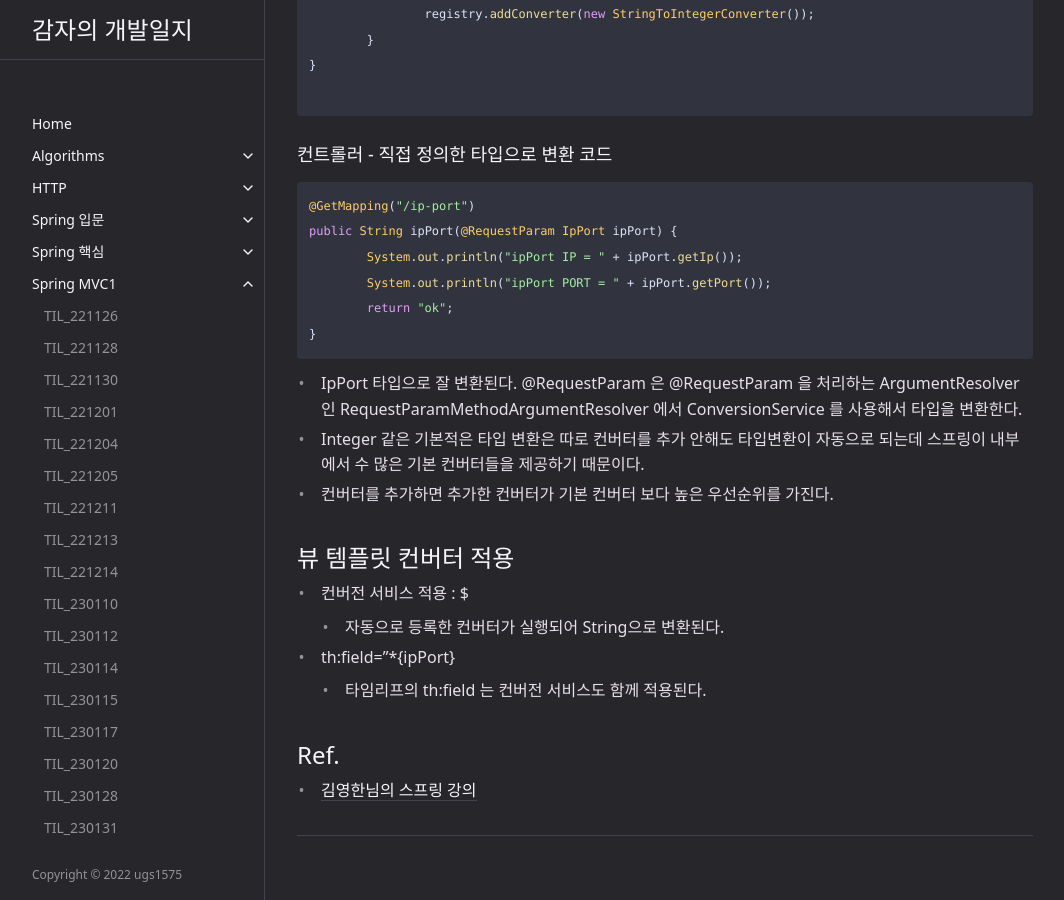
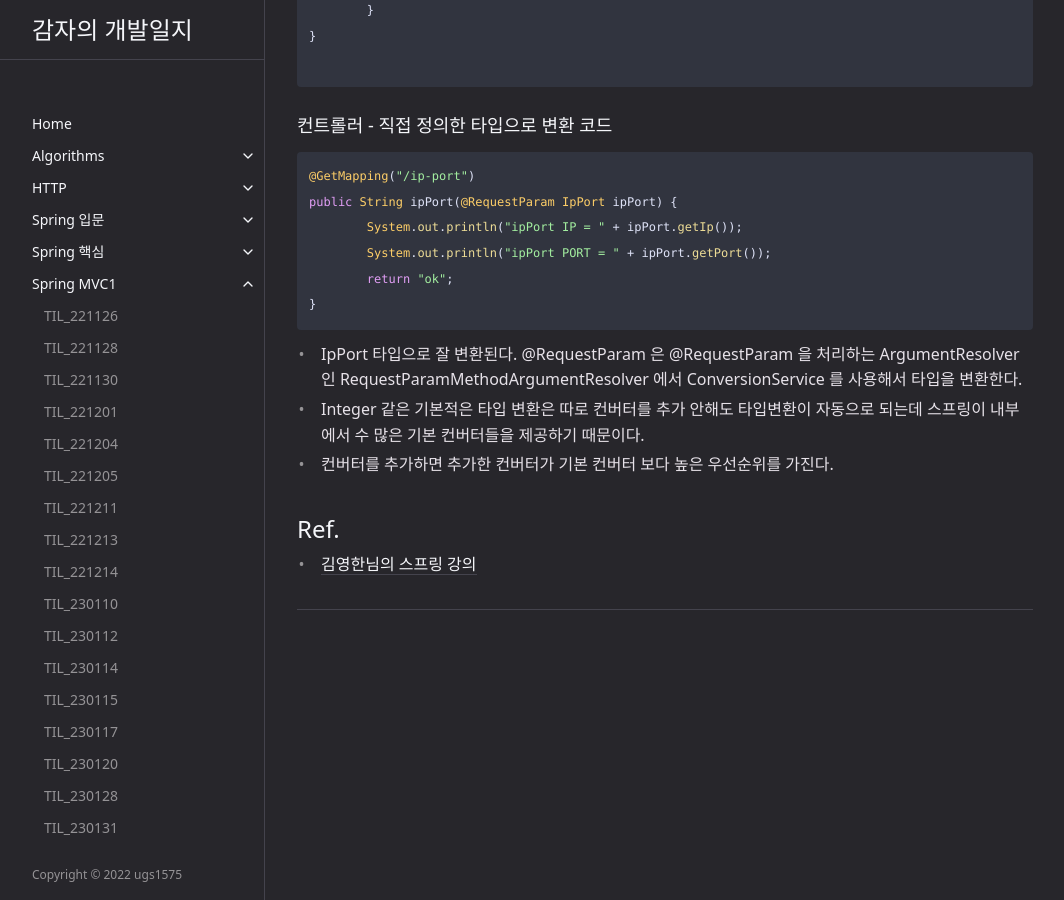
Before and after one commit to ugs1575/ugs1575.github.io, a Jekyll site: the page built from docs/spring-mvc1/til_230221.md, in a window 1280 px wide and 900 px high, scrolled down 3909 px. Shown: the whole window, without its empty margins (107-1171 px from the left). Built offline with Jekyll 4.4.1, drawn with Linux system fonts in a browser that asks for light colours.

```diff
--- a/docs/spring-mvc1/til_230221.md
+++ b/docs/spring-mvc1/til_230221.md
@@ -174,13 +174,6 @@ public String ipPort(@RequestParam IpPort ipPort) {
 - Integer 같은 기본적은 타입 변환은 따로 컨버터를 추가 안해도 타입변환이 자동으로 되는데 스프링이 내부에서 수 많은 기본 컨버터들을 제공하기 때문이다.
 - 컨버터를 추가하면 추가한 컨버터가 기본 컨버터 보다 높은 우선순위를 가진다.
 
-## 뷰 템플릿 컨버터 적용
-
-- 컨버전 서비스 적용 : ${{...}}
-	- 자동으로 등록한 컨버터가 실행되어 String으로 변환된다.
-- th:field="*{ipPort}
-	- 타임리프의 th:field 는 컨버전 서비스도 함께 적용된다.
-
 
 
 
```
Also changed, not shown: docs/jpa-basic/til_230227.md (+2 -2 lines), docs/jpa-basic/til_230302.md (+2 -2 lines).
